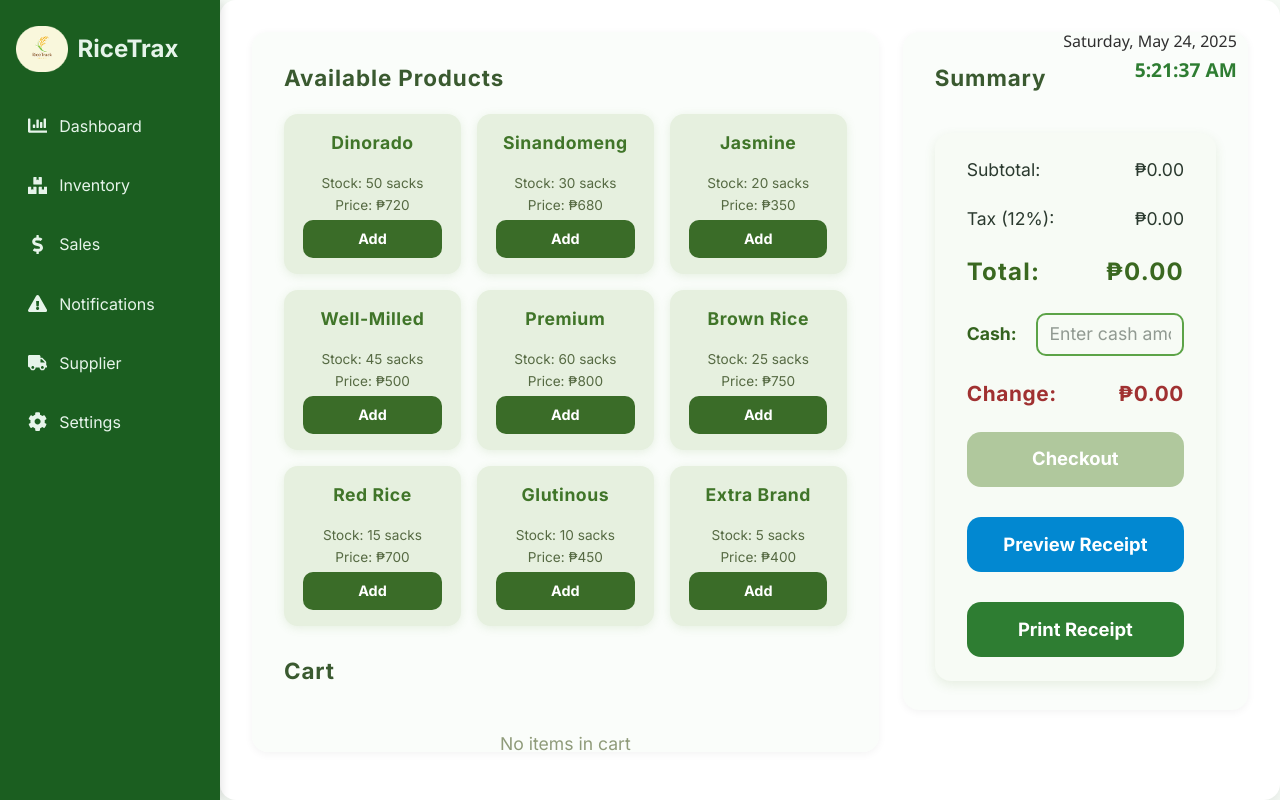
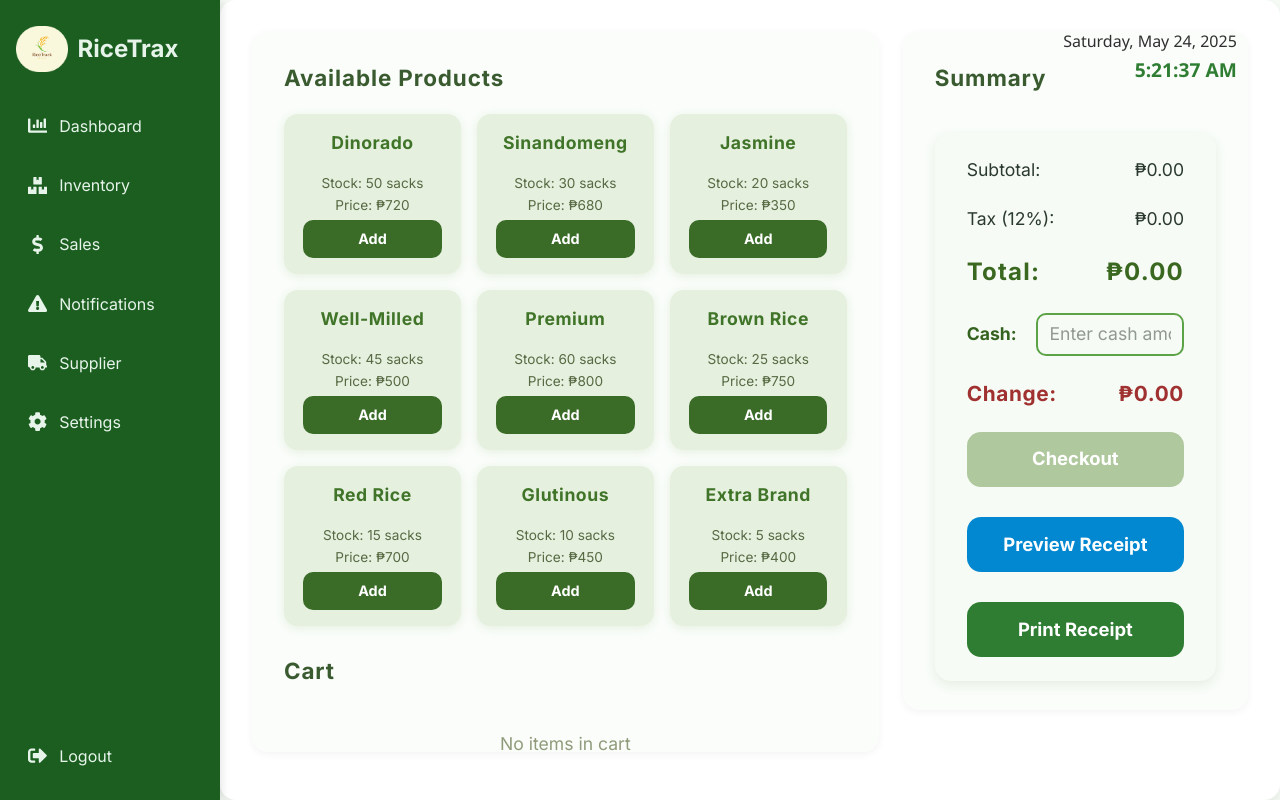
Before and after one commit to Elijapearl/RiceTrax-React, a React (Vite) app in the folder ricetrax/: page /sales in a window 1280 px wide. Built offline with nearby package versions, Linux system fonts and the light colour scheme.

Commit message:
last commit

```diff
--- a/ricetrax/src/components/Sidebar.jsx
+++ b/ricetrax/src/components/Sidebar.jsx
@@ -1,4 +1,5 @@
 import React, { useState } from "react";
+import { useNavigate } from "react-router-dom"; // for redirecting
 import {
   FaChartBar,
   FaBoxes,
@@ -7,15 +8,23 @@ import {
   FaBars,
   FaTimes,
   FaCog,
-  FaTruck
+  FaTruck,
+  FaSignOutAlt
 } from "react-icons/fa";
 import "../styles/sidebar.css";
-import Logo from '../assets/Logo.png'
+import Logo from '../assets/Logo.png';
 
 const Sidebar = () => {
   const [menuOpen, setMenuOpen] = useState(false);
+  const navigate = useNavigate();
 
   const toggleMenu = () => setMenuOpen(!menuOpen);
+
+  const handleLogout = () => {
+    // Optional: Clear localStorage/session
+    localStorage.clear();
+    navigate("/");
+  };
 
   return (
     <aside className="sidebar">
@@ -30,44 +39,40 @@ const Sidebar = () => {
 
       <ul className={`sidebar-nav ${menuOpen ? "open" : ""}`}>
         <li>
-          <a href="/dashboard">
-            <FaChartBar className="icon" />
-            Dashboard
-          </a>
+          <a href="/dashboard"><FaChartBar className="icon" />Dashboard</a>
         </li>
         <li>
-          <a href="/inventory">
-            <FaBoxes className="icon" />
-            Inventory
-          </a>
+          <a href="/inventory"><FaBoxes className="icon" />Inventory</a>
         </li>
         <li>
-          <a href="/sales">
-            <FaDollarSign className="icon" />
-            Sales
-          </a>
+          <a href="/sales"><FaDollarSign className="icon" />Sales</a>
         </li>
         <li>
-          <a href="/alerts">
-            <FaExclamationTriangle className="icon" />
-            Notifications
-          </a>
-        </li>
-         <li>
-          <a href="/supplier">
-            <FaTruck className="icon" />
-            Supplier
-          </a>
+          <a href="/alerts"><FaExclamationTriangle className="icon" />Notifications</a>
         </li>
         <li>
-          <a href="/settings">
-            <FaCog className="icon" />
-            Settings
-          </a>
+          <a href="/supplier"><FaTruck className="icon" />Supplier</a>
+        </li>
+        <li>
+          <a href="/settings"><FaCog className="icon" />Settings</a>
         </li>
 
+        {/* Mobile Logout */}
+        <li className="mobile-logout">
+          <button onClick={handleLogout} className="logout-btn">
+            <FaSignOutAlt className="icon" />
+            Logout
+          </button>
+        </li>
+      </ul>
 
-      </ul>
+      {/* Desktop Logout */}
+      <div className="desktop-logout">
+        <button onClick={handleLogout} className="logout-btn">
+          <FaSignOutAlt className="icon" />
+          Logout
+        </button>
+      </div>
     </aside>
   );
 };
--- a/ricetrax/src/styles/sidebar.css
+++ b/ricetrax/src/styles/sidebar.css
@@ -150,3 +150,45 @@ body {
     border-bottom: none;
   }
 }
+
+
+.logout-btn {
+  background: none;
+  border: none;
+  color: #e6f4ea;
+  font-size: 1rem;
+  font-weight: 500;
+  display: flex;
+  align-items: center;
+  gap: 0.75rem;
+  cursor: pointer;
+  padding: 0.5rem 0.75rem;
+  border-radius: 8px;
+  transition: background 0.2s ease, color 0.2s ease;
+  width: 100%;
+  text-align: left;
+}
+
+.logout-btn:hover {
+  background-color: rgba(255, 255, 255, 0.1);
+  color: #c8e6c9;
+}
+
+.desktop-logout {
+  margin-top: auto;
+}
+
+.mobile-logout {
+  display: none;
+}
+
+@media (max-width: 768px) {
+  .desktop-logout {
+    display: none;
+  }
+
+  .mobile-logout {
+    display: block;
+    width: 100%;
+  }
+}
```
